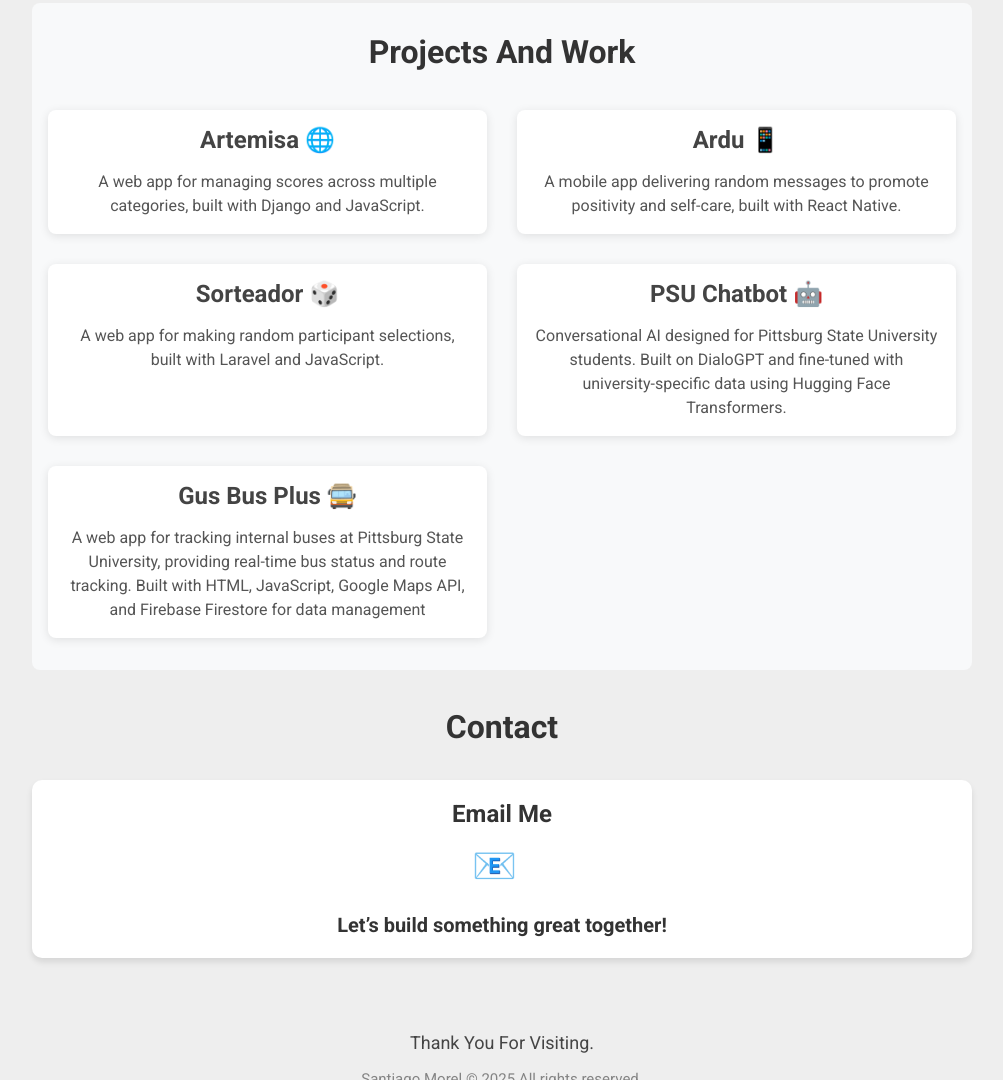
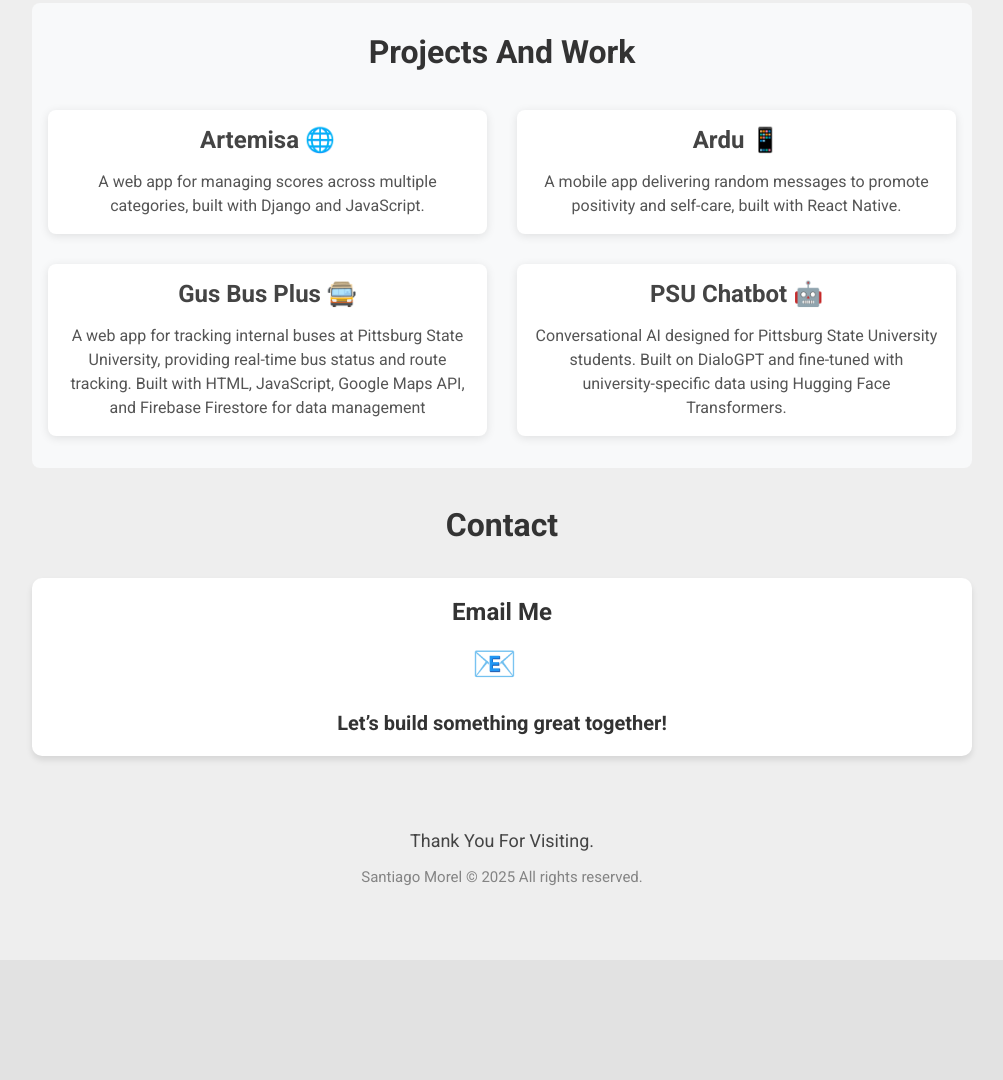
Before and after one commit to athospy/porfolio_web, a plain HTML site: page index.html in a window 1280 px wide. Shown: the part 1540-2620 px from the top of the page, without its empty margins (138-1141 px from the left). After the commit the page ends 2500 px from the top, so only its background shows below. Drawn offline with nearby package versions, Linux system fonts and the light colour scheme.

Commit message:
replaced sorteador

```diff
--- a/section_project.html
+++ b/section_project.html
@@ -25,14 +25,16 @@
         </p>
       </a>
       <a
-        href="http://sorteador.lajota.com.py/sorteo"
+        href="https://gusbusplus.santiagomorel.dev/"
         target="_blank"
         class="project-item"
       >
-        <h4>Sorteador 🎲</h4>
+        <h4>Gus Bus Plus 🚍</h4>
         <p>
-          A web app for making random participant selections, built with Laravel
-          and JavaScript.
+          A web app for tracking internal buses at Pittsburg State University,
+          providing real-time bus status and route tracking. Built with HTML,
+          JavaScript, Google Maps API, and Firebase Firestore for data
+          management
         </p>
       </a>
       <a
@@ -47,19 +49,6 @@
           Hugging Face Transformers.
         </p>
       </a>
-      <a
-        href="https://gusbusplus.santiagomorel.dev/"
-        target="_blank"
-        class="project-item"
-      >
-        <h4>Gus Bus Plus 🚍</h4>
-        <p>
-          A web app for tracking internal buses at Pittsburg State University,
-          providing real-time bus status and route tracking. Built with HTML,
-          JavaScript, Google Maps API, and Firebase Firestore for data
-          management
-        </p>
-      </a>
     </div>
   </div>
 </section>
```
